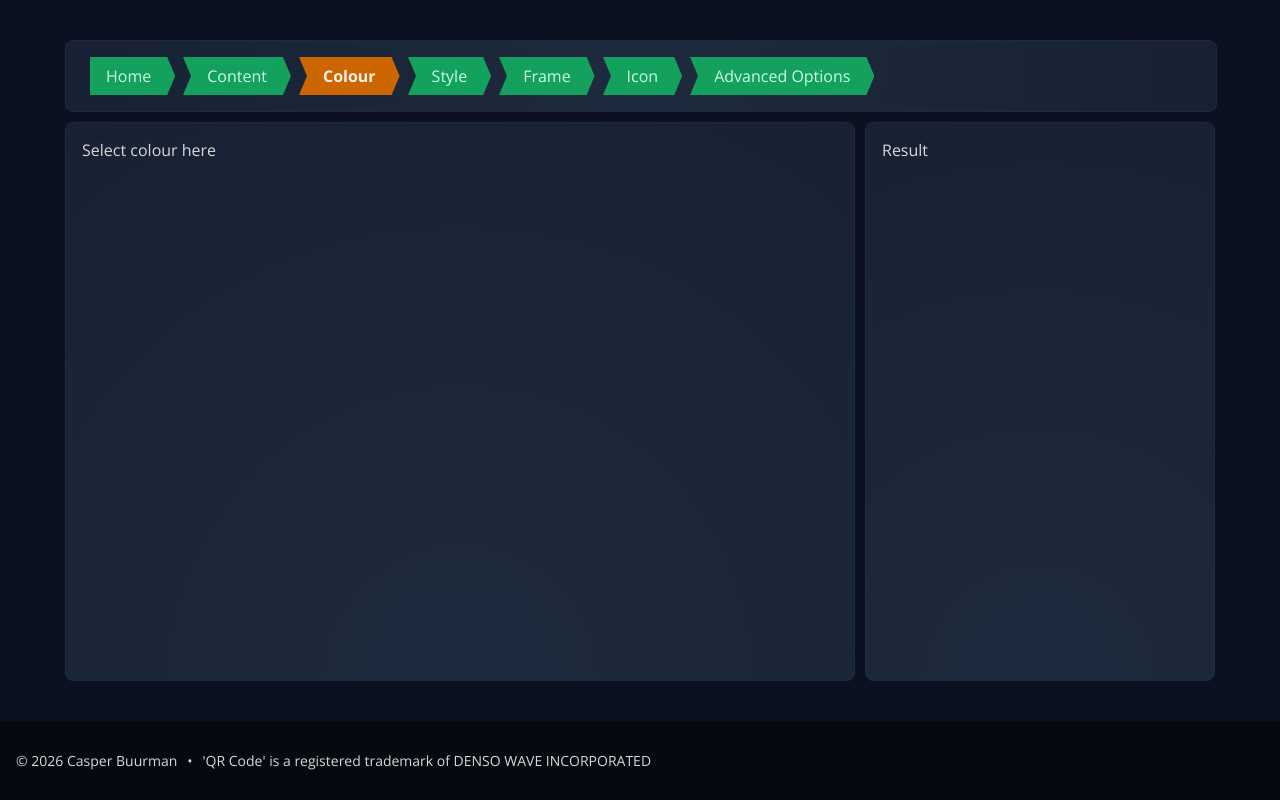
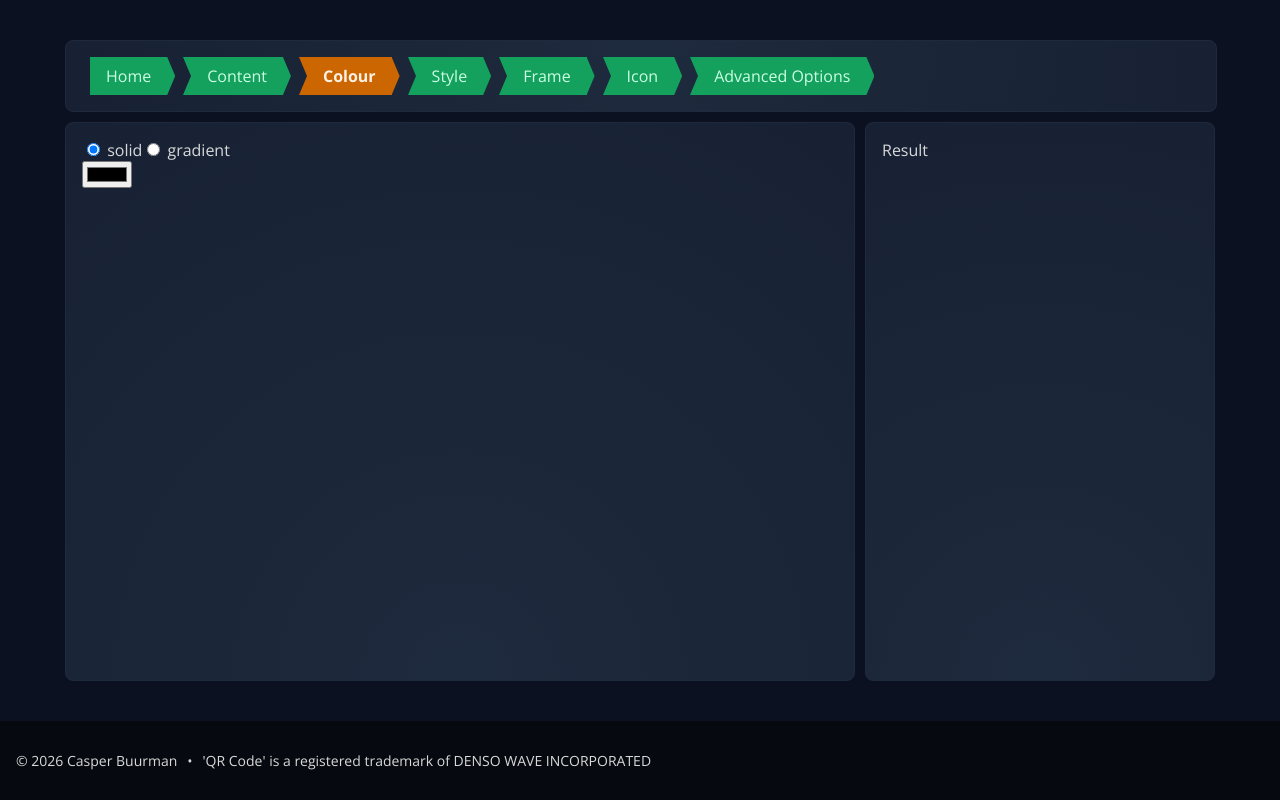
Before and after one commit to CasperBvV/QR-Genny, a Vue app: page /colour in a window 1280 px wide. Built offline with nearby package versions, Linux system fonts and the light colour scheme.

Commit message:
Add ColourInputComponent and enhance color input handling
Introduces ColourInputComponent for modular color input in ColourView. Updates InputComponent to emit field names, exports colorType interface, and integrates the new component into ColourView for 'dots' color selection.

```diff
--- /dev/null
+++ b/src/components/ColourPage/ColourInputComponent.vue
@@ -0,0 +1,36 @@
+<script setup lang="ts">
+import { qrData, type colorType } from '@/main'
+import InputComponent from '@/components/InputComponent.vue';
+
+const props = defineProps<{
+  value: 'dots' | 'background' | 'corners' | 'cornerDots'
+}>()
+
+function updateValue(newValue: string, field?: string) {
+  if (!field) return;
+
+
+  if (!qrData.value.colour) {
+    qrData.value.colour = {
+      dots: {} as colorType,
+      corners: {} as colorType,
+      cornerDots: {} as colorType,
+      background: {} as colorType,
+    }
+  }
+
+  qrData.value.colour[props.value] = {
+    ...qrData.value.colour[props.value],
+    [field]: newValue,
+  }
+}
+
+const currentData = qrData.value.colour ? qrData.value.colour[props.value] : {} as colorType;
+
+</script>
+
+<template>
+  <InputComponent inputType="radio" value="type" :options="['solid', 'gradient']" default="solid"
+    :prefilled="currentData?.type" @update="updateValue" />
+  <InputComponent inputType="color" value="color1" :prefilled="currentData?.color1" @update="updateValue" />
+</template>
--- a/src/components/InputComponent.vue
+++ b/src/components/InputComponent.vue
@@ -13,14 +13,14 @@ const props = defineProps<{
 }>()
 
 const emit = defineEmits<{
-  (e: 'update', value: string): void
+  (e: 'update', value: string, field?: string): void
 }>()
 
 const userInput = ref<string>(props.prefilled || props.default || '')
 
 // check if userInput changes and emit update event
 watch(userInput, (newValue) => {
-  emit('update', newValue)
+  emit('update', newValue, props.value)
 })
 </script>
 
--- a/src/main.ts
+++ b/src/main.ts
@@ -26,7 +26,7 @@ app.use(router)
 
 app.mount('#app')
 
-interface colorType {
+export interface colorType {
   type: 'solid' | 'gradient',
   gradientType?: 'linear' | 'radial',
   color1: string,
--- a/src/views/ColourView.vue
+++ b/src/views/ColourView.vue
@@ -1 +1,8 @@
-<template>Select colour here</template>
+<script setup lang="ts">
+import ColourInputComponent from '@/components/ColourPage/ColourInputComponent.vue';
+
+</script>
+
+<template>
+  <ColourInputComponent value="dots" />
+</template>
```
